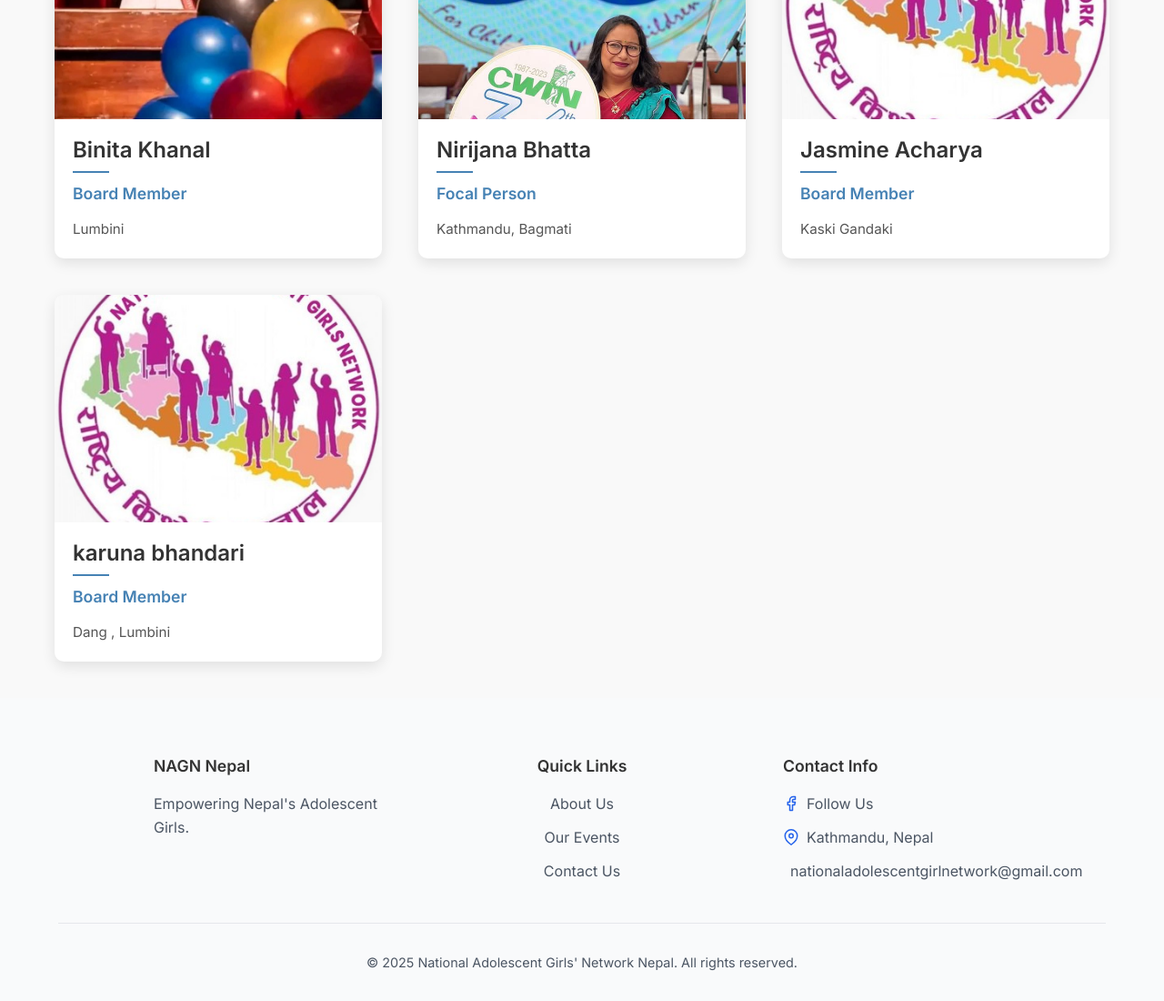
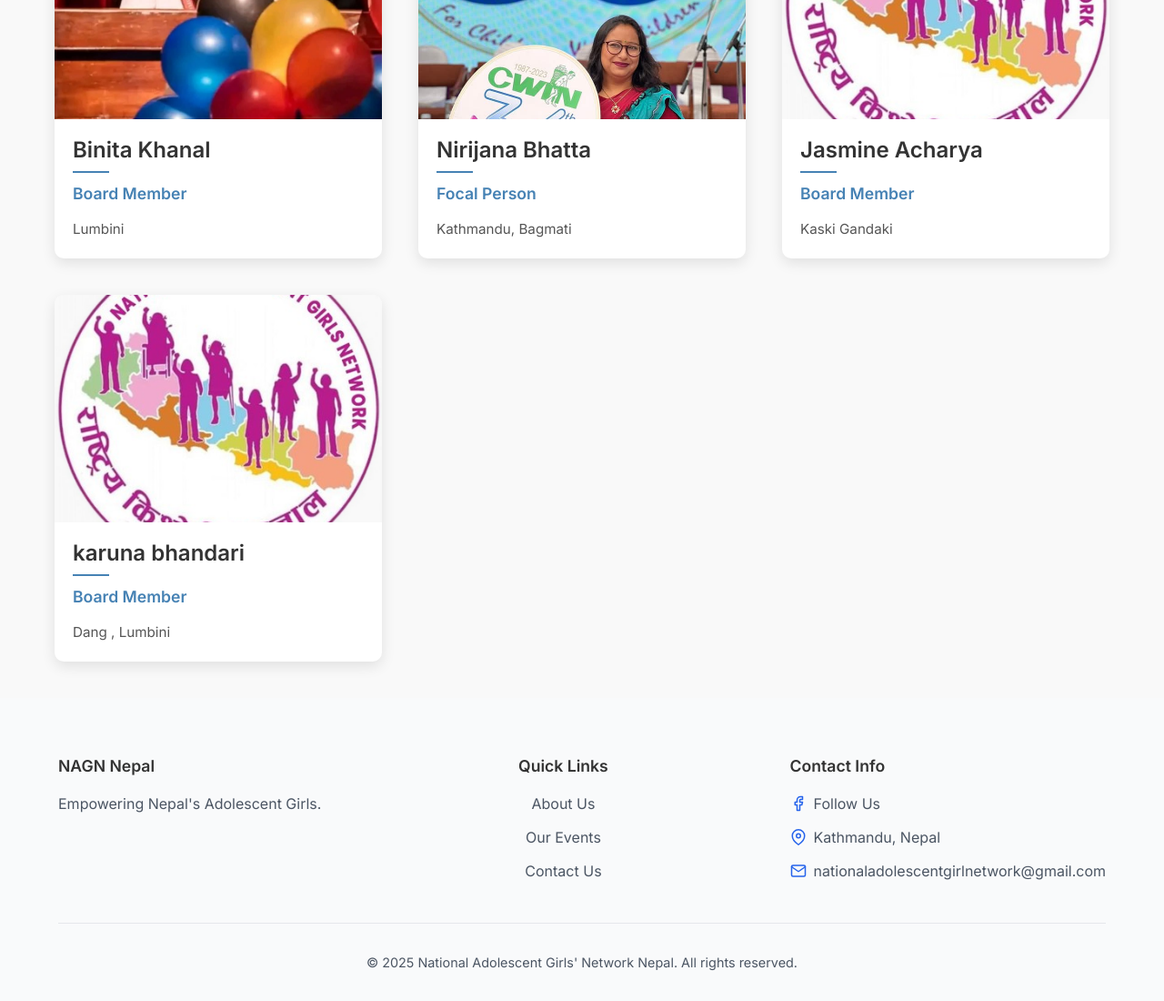
Before and after one commit to cosognepal/NABN_frontend, a React (Vite) app: page /team in a window 1280 px wide. Shown: the part 3015-4115 px from the top of the page at 91% size. Built offline with nearby package versions, Linux system fonts and the light colour scheme.

Commit message:
fix the email on footer

```diff
--- a/src/components/Footer.css
+++ b/src/components/Footer.css
@@ -27,7 +27,7 @@
 .footer-about,
 .footer-links-section,
 .footer-contact {
-  width: 250px;
+  width: 400px;
 }
 
 .footer-about p {
```
